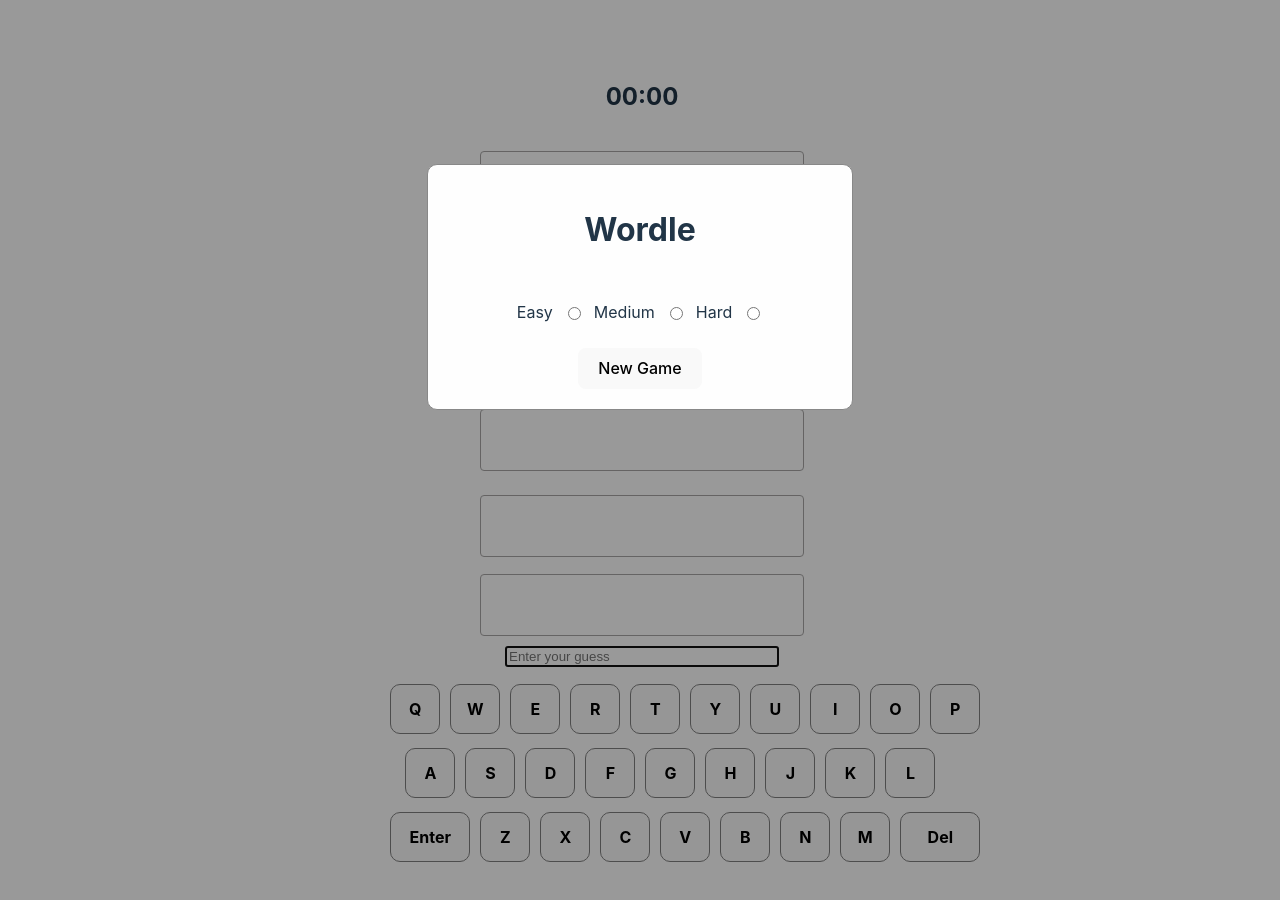
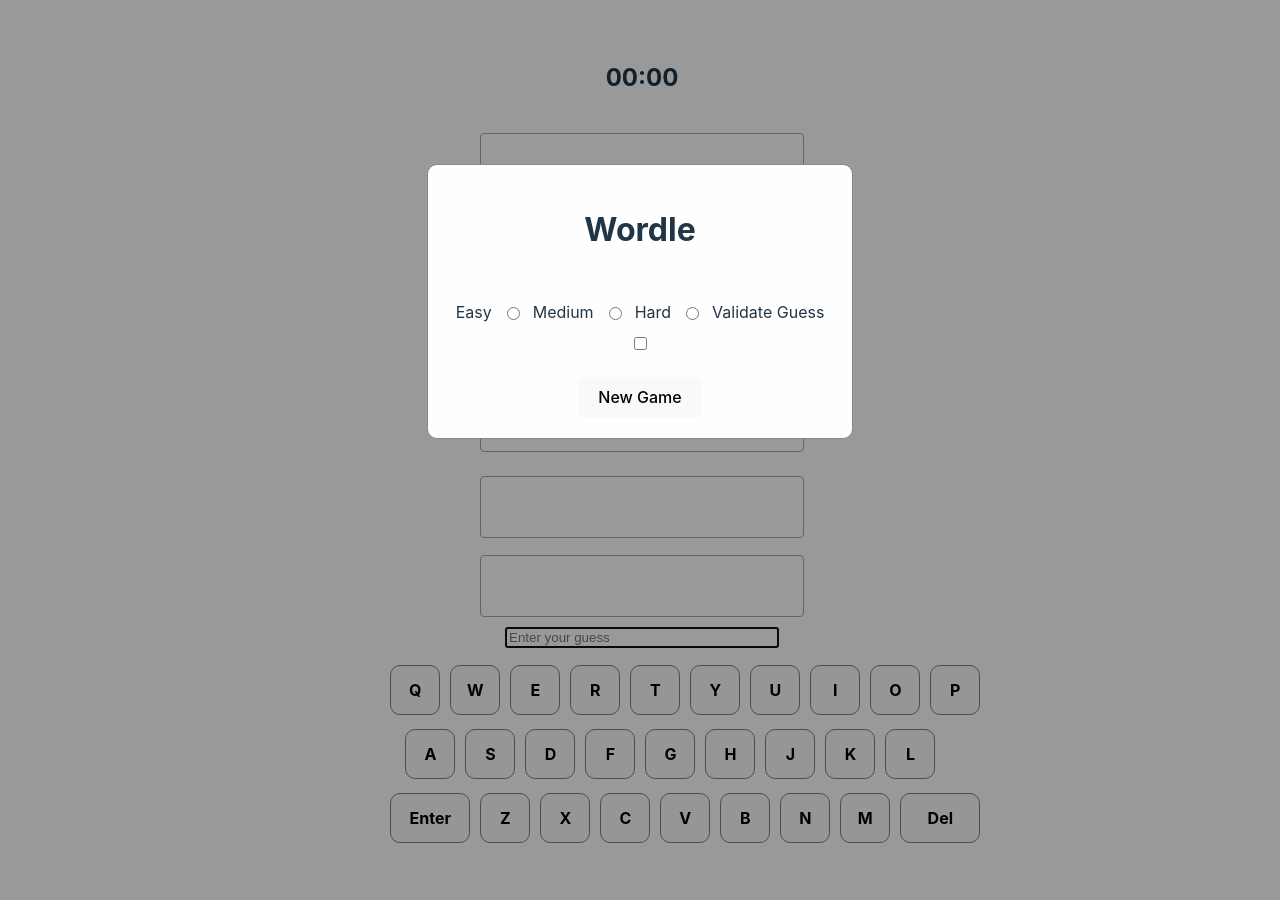
Before and after one commit to smohyud4/Wordle, a React (Vite) app: page / in a window 1280 px wide. Built offline with nearby package versions, Linux system fonts and the light colour scheme.

Commit message:
added some more words and the option without checking

```diff
--- a/src/components/Game/Game.jsx
+++ b/src/components/Game/Game.jsx
@@ -26,6 +26,7 @@
   const [winnerMessage, setWinnerMessage] = useState("Wordle");
   const [time, setTime] = useState(0);
 
+  const checkWord = useRef(false);
   const length = useRef(5);
   const colors = useRef([]);
   const inputRef = useRef(null);
@@ -47,8 +48,6 @@
       const [fourLetterWords, fiveLetterWords, sixLetterWords] = await Promise.all(
         paths.map(path => loadWordList(path))
       );
-
-      console.log(fiveLetterWords);
 
       setWordLists({
         4: fourLetterWords,
@@ -230,19 +229,24 @@
       return;
     }
 
-    !wordLists[length.current].includes(words[map[guess]].toLowerCase())
-      ? alert('Not in word list')
-      : setGuess(prev => prev+1)
+    if (checkWord.current) {
+      !wordLists[length.current].includes(words[map[guess]].toLowerCase())
+        ? alert('Not in word list')
+        : setGuess(prev => prev+1)
+    }
+    else {
+      setGuess(prev => prev+1);
+    }
   }
 
   return <>
-    <h3>{word}</h3>
     {gameOver && (
       <NewGame
         message={winnerMessage}
         time={formatTime()}
         colors={colors.current}
         length={length}
+        checkWord={checkWord}
         reset={resetGame}
       />
     )}
--- a/src/components/NewGame/NewGame.jsx
+++ b/src/components/NewGame/NewGame.jsx
@@ -6,11 +6,14 @@
   time,
   colors,
   length,
+  checkWord,
   reset
 }) {
 
   function handleChange(event) {
-    length.current = parseInt(event.target.value);
+    event.target.type === "checkbox"
+      ? checkWord.current = event.target.checked
+      : length.current = parseInt(event.target.value);
   }
 
   return (
@@ -57,6 +60,13 @@
             value={7}
             onChange={handleChange}
           />
+          <label>Validate Guess</label>
+          <input
+            type="checkbox"
+            name="difficulty"
+            value={checkWord.current}
+            onChange={handleChange}
+          />
         </div>
         <br/>
         <div className="buttonContainer">
```
